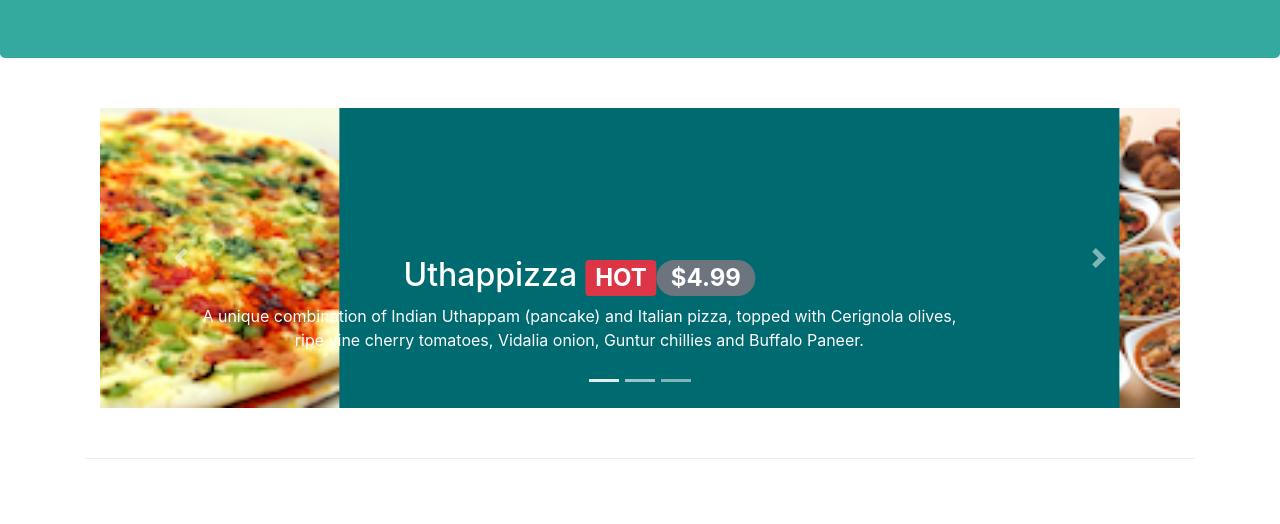
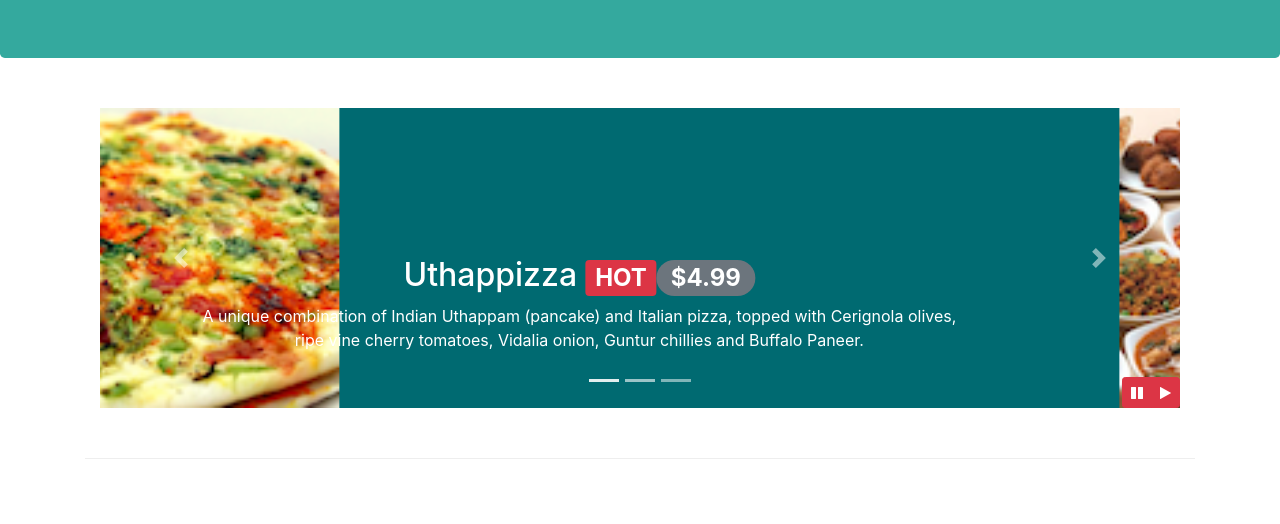
Before and after one commit to DiegoColonV/boostrap-coursera, a website: page index.html in a window 1280 px wide. Shown: the part 276-800 px from the top of the page. Drawn offline with nearby package versions, Linux system fonts and the light colour scheme.

Commit message:
Bootstrap Jquery

```diff
--- a/css/styles.css
+++ b/css/styles.css
@@ -59,3 +59,10 @@ body{
     left: 0;
     min-height: 300px;
 }
+
+#carouselButton{
+    right: 0px;
+    position: absolute;
+    bottom: 0px;
+    z-index: 1;
+}
--- a/index.html
+++ b/index.html
@@ -208,6 +208,14 @@
                     <a class="carousel-control-next" href="#mycarousel" role="button" data-slide="next">
                         <span class="carousel-control-next-icon"></span>
                     </a>
+                    <div class="btn-group" id="carouselButton">
+                        <button class="btn btn-danger btn-sm" id="carousel-pause">
+                            <span class="fa fa-pause"></span>
+                        </button>
+                        <button class="btn btn-danger btn-sm" id="carousel-play">
+                            <span class="fa fa-play"></span>
+                        </button>
+                    </div>
                 </div>
             </div>
         </div>
@@ -306,6 +314,17 @@
     <script src="node_modules/jquery/dist/jquery.slim.min.js"></script>
     <script src="node_modules/popper.js/dist/umd/popper.min.js"></script>
     <script src="node_modules/bootstrap/dist/js/bootstrap.min.js"></script>
+    <script>
+        $(document).ready(function(){
+            $('#mycarousel').carousel({interval: 2000})
+            $('#carousel-pause').click(function(){
+                $('#mycarousel').carousel('pause')
+            });
+            $('#carousel-play').click(function(){
+                $('#mycarousel').carousel('cycle')
+            });
+        });
+    </script>
 </body>
 
 </html>
```
